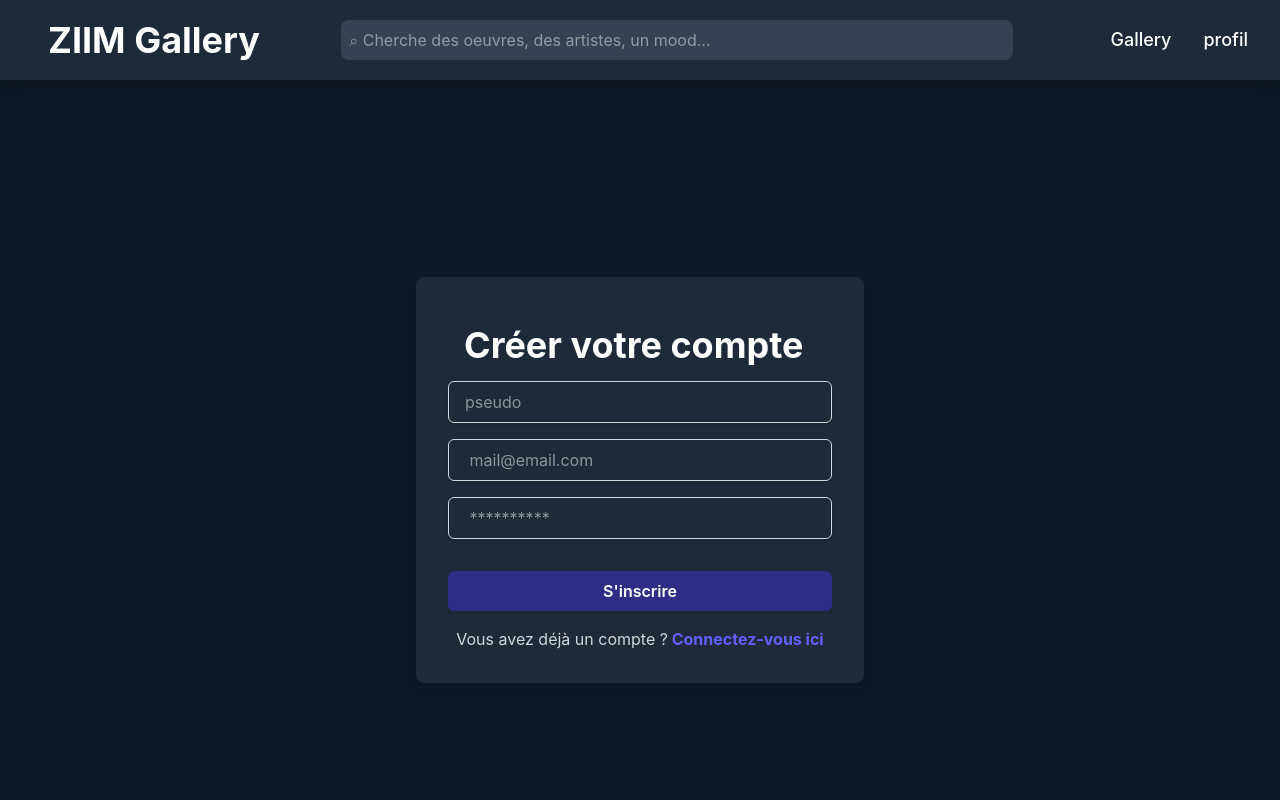
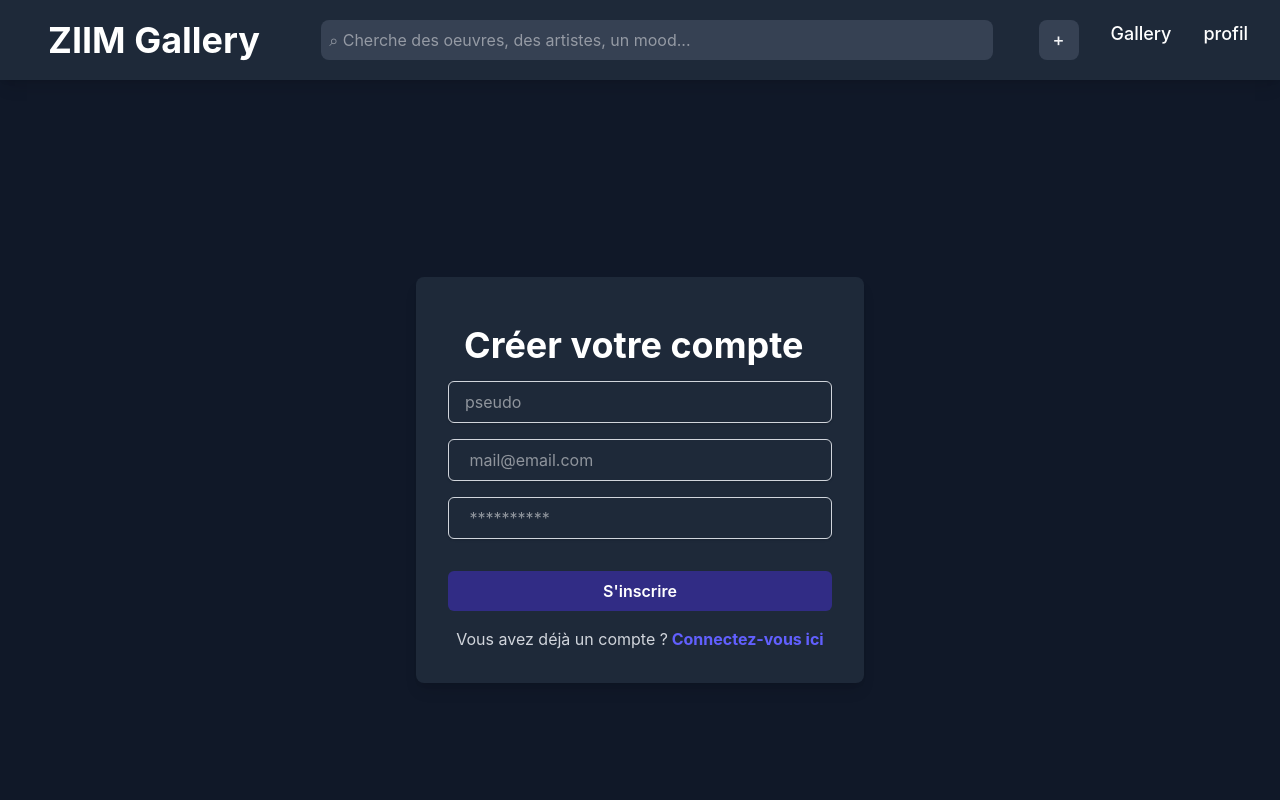
Before and after one commit to hthibaud/ZIIM_Gallery, a React (Vite) app in the folder ZIIM_Gallery_Front/: page /authentification in a window 1280 px wide. Shown: the top 800 px of the page. Built offline with nearby package versions, Linux system fonts and the light colour scheme.

Commit message:
feat(header): added a cross to make a "create" button on the header

```diff
--- a/ZIIM_Gallery_Front/src/components/Header.tsx
+++ b/ZIIM_Gallery_Front/src/components/Header.tsx
@@ -12,14 +12,18 @@ export default function HeaderComponent() {
           <SearchBar
           />
         <ul className="flex space-x-8 text-white text-lg font-medium cursor-pointer p-4">
-          <li></li>
           <li>
-            <Link to={"/Gallery"} className="hover:text-gray-300">
+            <Link to={"create"} className="flex h-10 w-10 items-center justify-center hover:text-indigo-900 hover:bg-gray-100 rounded-lg bg-gray-700 p-2 text-gray-100 outline-none focus:border-indigo-900 focus:ring-2 focus:ring-indigo-900">
+            +
+            </Link>
+          </li>
+          <li>
+            <Link to={"/gallery"} className="hover:text-gray-300">
             Gallery
             </Link>
           </li>
           <li>
-            <Link to={"/user/0"} className="hover:text-gray-300">
+            <Link to={`/user/ziim`} className="hover:text-gray-300">
             profil
             </Link>
           </li>
```
